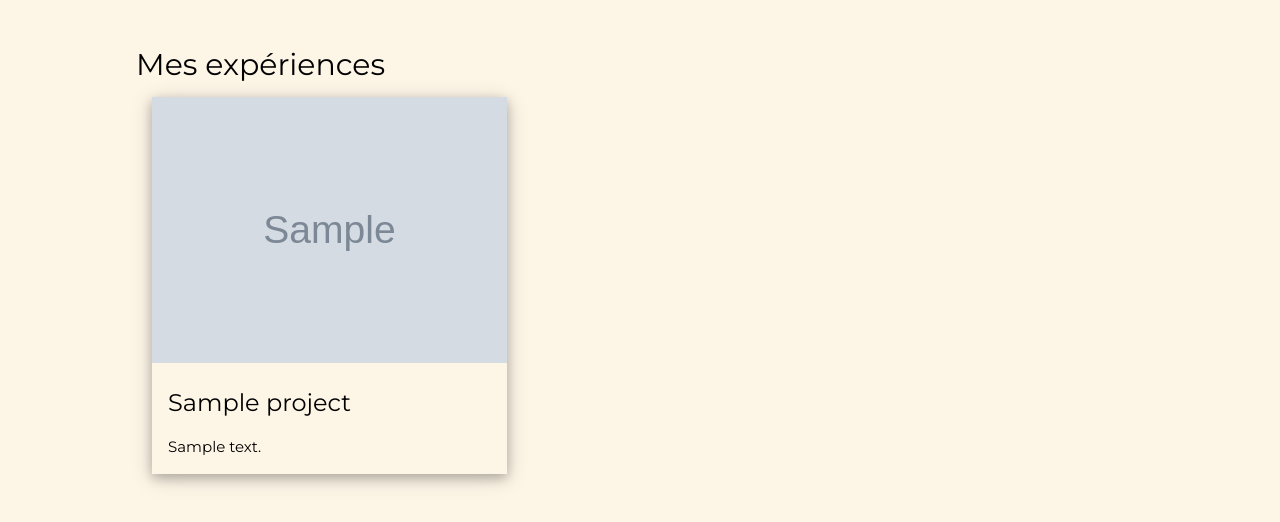
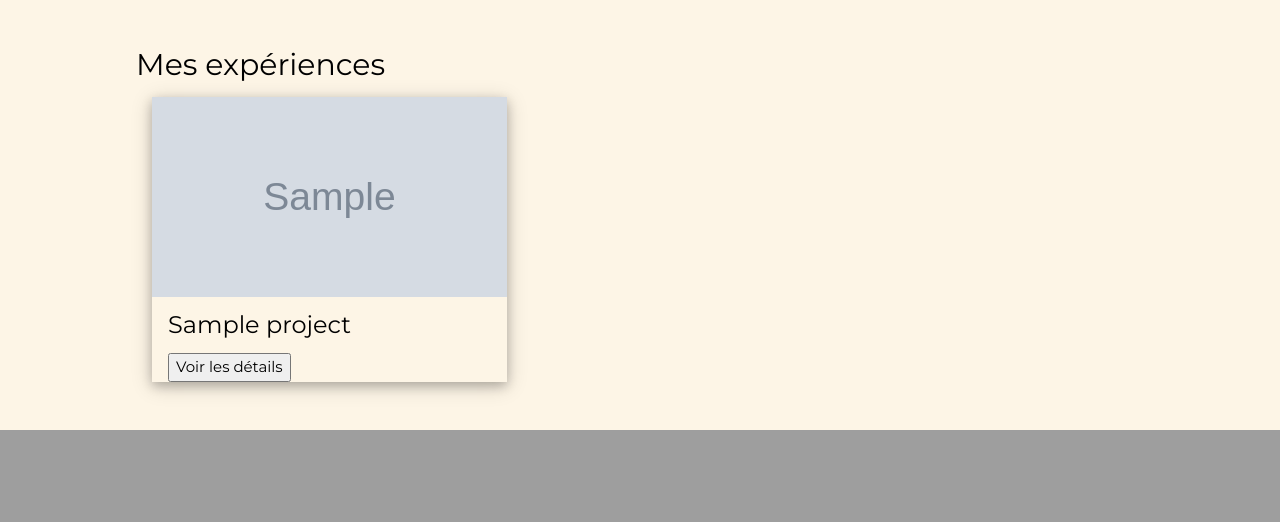
Before and after one commit to EYRAUD-gregory/Portfolio, a Django app: page / in a window 1280 px wide. Shown: the part 800-1322 px from the top of the page. After the commit the page ends 1230 px from the top, so only its background shows below. Run offline with Django 4.2, Linux system fonts and the light colour scheme; tables that the repository leaves empty hold one stand-in row (values such as "Sample post"); grey boxes marked "Sample" are stand-in pictures; some libraries are stand-ins or nearby versions.

Commit message:
Modifications de la partie 'Mes Expériences pour afficher les détails d'un projet dans une pop-up

```diff
--- a/portfolio/templates/portfolio/portfolio.html
+++ b/portfolio/templates/portfolio/portfolio.html
@@ -75,16 +75,40 @@
         <h2>Mes expériences</h2>
         <div class="w3-row-padding">
             {% for project in projects %}
-            <div class="w3-third w3-margin-bottom">
+            <div class="w3-third w3-margin-bottom project-card">
                 <div class="w3-card-4">
-                    <img src="{{ project.image.url }}" alt="{{ project.title }}" style="width:100%">
+                    <div class="image-container">
+                        <img src="{{ project.image.url }}" alt="{{ project.title }}">
+                    </div>
+
                     <div class="w3-container">
                         <h3>{{ project.title }}</h3>
-                        <p>{{ project.description }}</p>
+                        <button
+                            class="open-modal-button"
+                            data-title="{{ project.title }}"
+                            data-description="{{ project.description|escapejs }}"
+                            data-start-date="{{ project.starting_date }}"
+                            data-end-date="{{ project.ending_date }}"
+                            onclick="openModal(this)">
+                            Voir les détails
+                        </button>
                     </div>
                 </div>
             </div>
             {% endfor %}
+
+
+            <!-- Modale pour afficher les détails du projet -->
+            <div id="projectModal" class="modal">
+                <div class="modal-content">
+                    <span class="close-button" onclick="closeModal()">&times;</span>
+                    <h3 id="modalTitle"></h3>
+                    <p id="modalDescription"></p>
+                    <p id="modalStartDate"></p>
+                    <p id="modalEndDate"></p>
+                </div>
+            </div>
+
         </div>
     </div>
 </div>
--- a/static/portfolio/script.js
+++ b/static/portfolio/script.js
@@ -222,3 +222,35 @@ document.addEventListener("DOMContentLoaded", function() {
     }
 
 })();
+
+
+function openModal(button) {
+    // Récupère les informations du projet à partir des attributs data-*
+    var title = button.getAttribute("data-title");
+    var description = button.getAttribute("data-description").replace(/\\u000D\\u000A|\\u000D|\\u000A/g, "<br>"); // Remplacer les retours à la ligne par <br>
+    var startDate = button.getAttribute("data-start-date");
+    var endDate = button.getAttribute("data-end-date");
+
+    // Assigner les données aux éléments de la modale
+    document.getElementById("modalTitle").textContent = title;
+    document.getElementById("modalDescription").innerHTML = description; // Utilise innerHTML ici
+    document.getElementById("modalStartDate").textContent = "Date de début : " + startDate;
+    document.getElementById("modalEndDate").textContent = "Date de fin : " + endDate;
+
+    // Afficher la modale
+    document.getElementById("projectModal").style.display = "flex";
+}
+
+
+function closeModal() {
+    // Masquer la modale
+    document.getElementById("projectModal").style.display = "none";
+}
+
+// Fermer la modale si l'utilisateur clique en dehors du contenu de la modale
+window.onclick = function(event) {
+    var modal = document.getElementById("projectModal");
+    if (event.target === modal) {
+        closeModal();
+    }
+}
--- a/static/portfolio/styles.css
+++ b/static/portfolio/styles.css
@@ -152,3 +152,48 @@ h1, #typewriter, #about{
     from, to { border-color: transparent; }
     50% { border-color: white; }
 }
+
+
+.image-container {
+    width: 100%;
+    height: 200px; /* Hauteur fixe pour uniformiser la taille */
+    overflow: hidden;
+}
+
+.image-container img {
+    width: 100%;
+    height: 100%;
+    object-fit: cover; /* Coupe l'image si elle dépasse le conteneur */
+}
+
+
+/* Style de la modale en overlay */
+.modal {
+    display: none; /* Cachée par défaut */
+    position: fixed;
+    z-index: 1000;
+    left: 0;
+    top: 0;
+    width: 100%;
+    height: 100%;
+    background-color: rgba(0, 0, 0, 0.5); /* Fond semi-transparent */
+    align-items: center;
+    justify-content: center;
+}
+
+.modal-content {
+    background-color: #fff;
+    padding: 20px;
+    border-radius: 8px;
+    width: 80%;
+    max-width: 500px;
+    box-shadow: 0 4px 8px rgba(0, 0, 0, 0.2);
+    text-align: left;
+}
+
+.close-button {
+    font-size: 24px;
+    font-weight: bold;
+    float: right;
+    cursor: pointer;
+}
```
